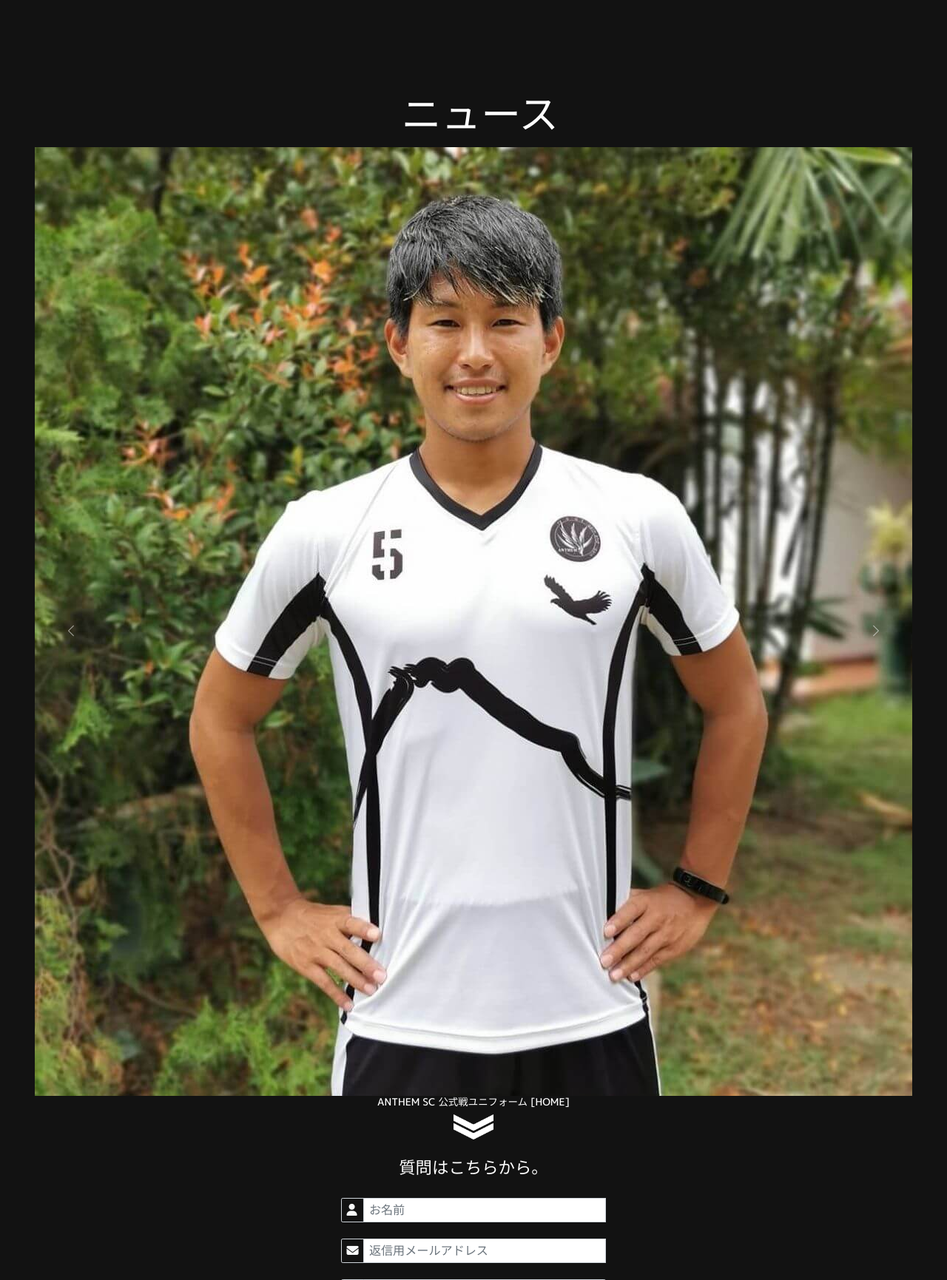
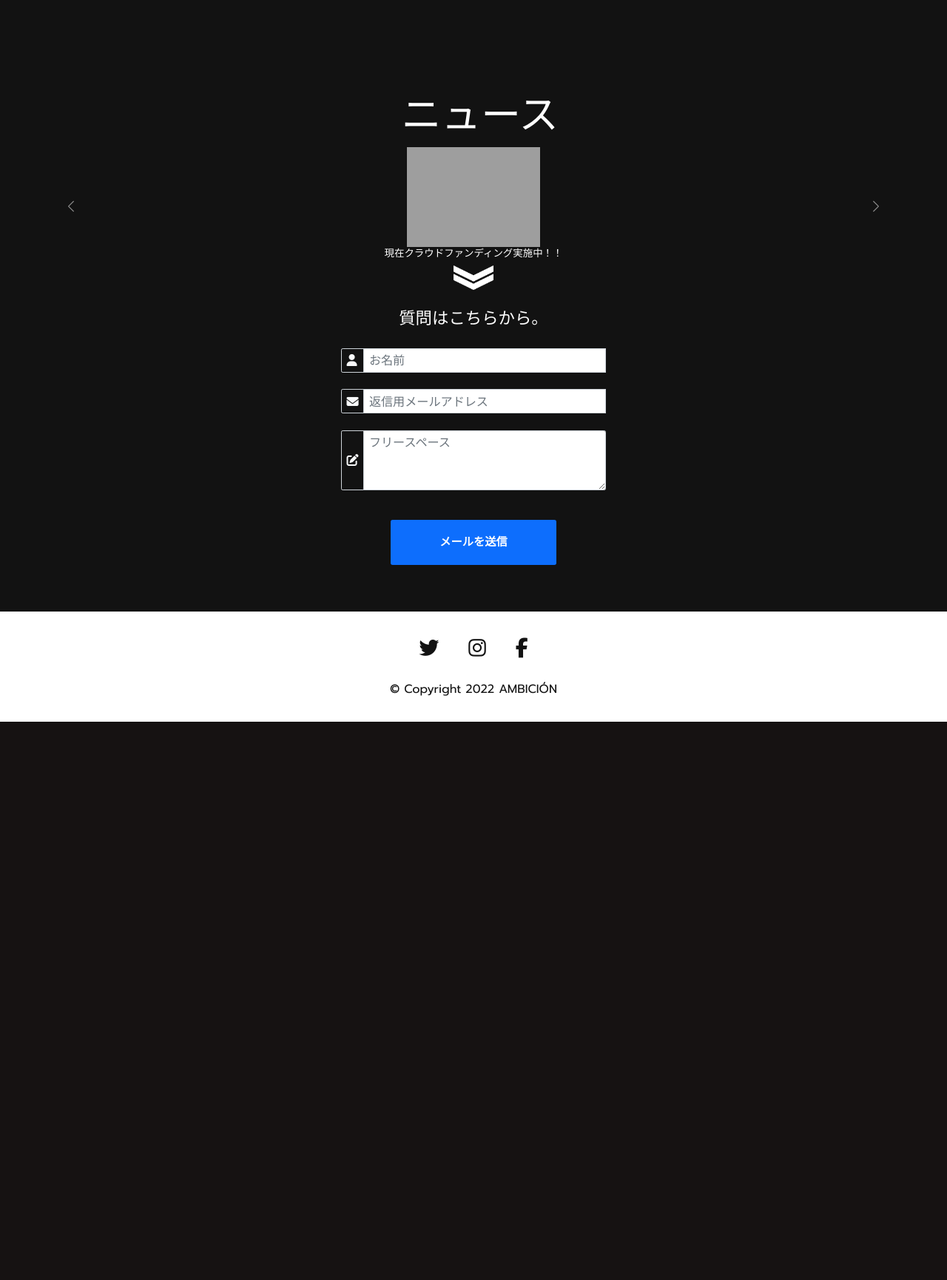
Before and after one commit to janjunjohn/ambicion_old, a Flask app: page / in a window 1280 px wide. Shown: the part 2028-3759 px from the top of the page at 74% size. After the commit the page ends 3004 px from the top, so only its background shows below. Run offline with Flask 2, Linux system fonts and the light colour scheme; some libraries are stand-ins or nearby versions; grey boxes are pictures that could not be loaded.

Commit message:
add images to News Section

```diff
--- a/static/css/styles.css
+++ b/static/css/styles.css
@@ -211,8 +211,9 @@ nav {
 }
 
 /* News Section ******************************************************************************************************/
-
-
+.news-img {
+    width: 20rem;
+}
 
 
 /* Contact Section ****************************************************************************************************/
--- a/templates/index.html
+++ b/templates/index.html
@@ -132,9 +132,9 @@
             <div class="news carousel-inner">
                 <div class="carousel-item active">
                     <img class="news-img"
-                         src="static/images/main_slide/anthem-forward.jpg"
-                         alt="gallery">
-                    <h2 class="gallery-text ">ANTHEM SC 公式戦ユニフォーム [HOME]</h2>
+                         src="static/images/news_images/cloud_founding.jpg"
+                         alt="cloud founding">
+                    <h2 class="gallery-text ">現在クラウドファンディング実施中！！</h2>
                 </div>
             </div>
             <button class="carousel-control-prev"
```
Also changed, not shown: static/images/news_images/cloud_founding .jpg (added).
